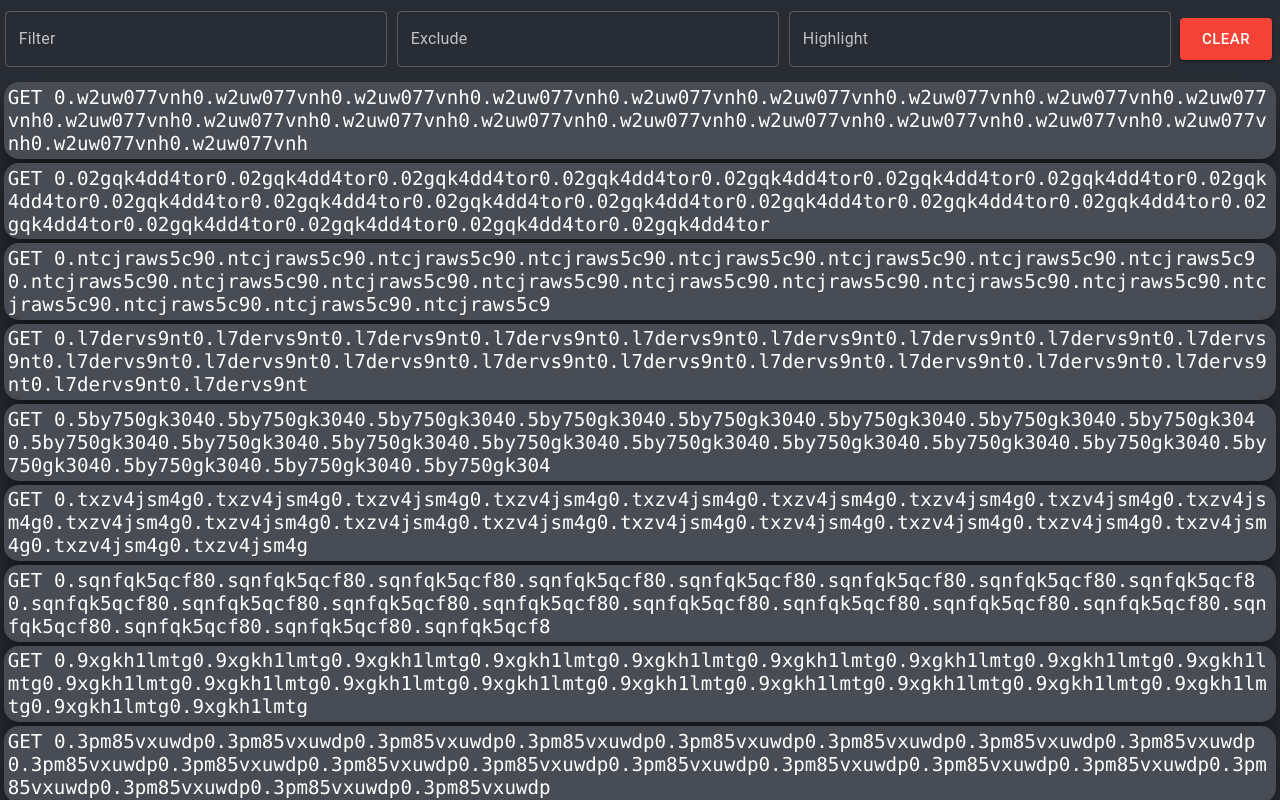
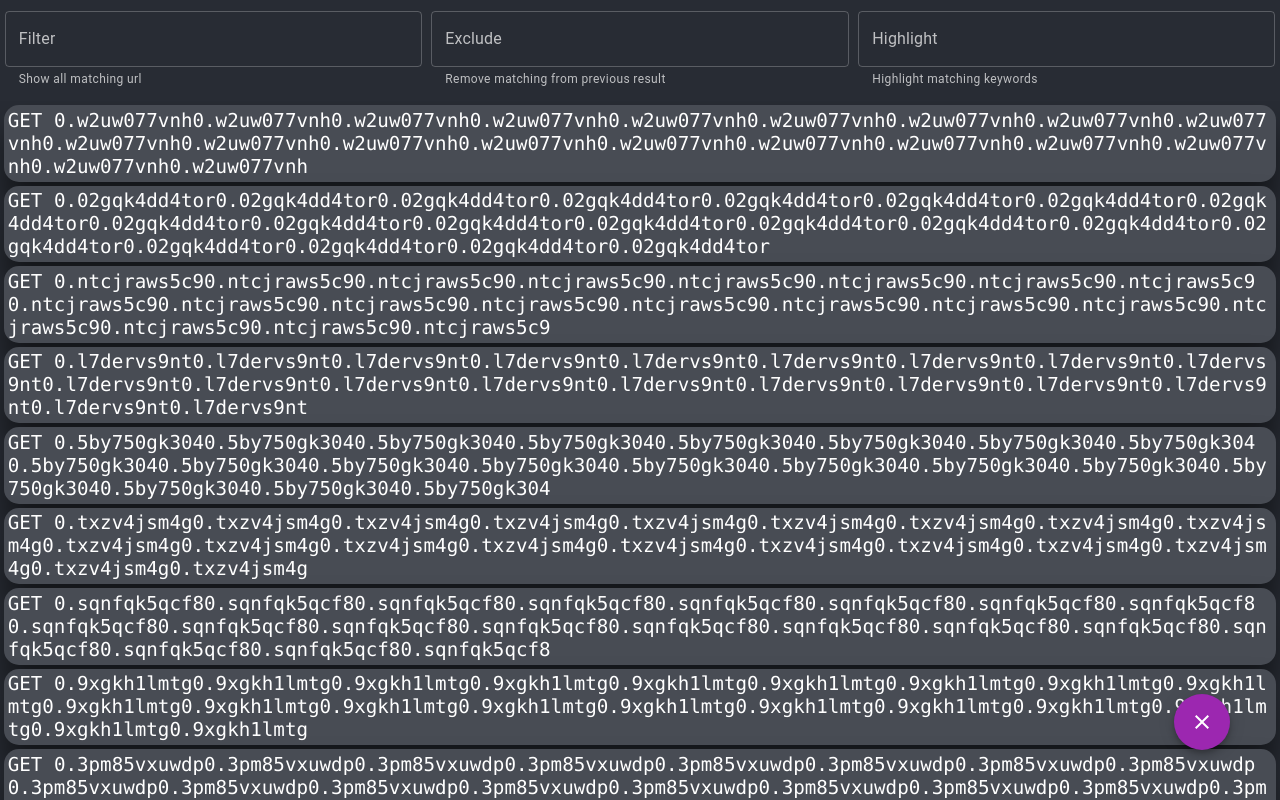
Before and after one commit to quantumsnowball/link-finder, a React (Create React App) app: page / in a window 1280 px wide. Built offline with nearby package versions, Linux system fonts and the light colour scheme.

Commit message:
feature: delete button use floating action button

```diff
--- a/package.json
+++ b/package.json
@@ -5,6 +5,7 @@
   "dependencies": {
     "@emotion/react": "^11.9.3",
     "@emotion/styled": "^11.9.3",
+    "@mui/icons-material": "^5.8.4",
     "@mui/material": "^5.9.0",
     "@testing-library/jest-dom": "^5.14.1",
     "@testing-library/react": "^13.0.0",
--- a/src/components/App.tsx
+++ b/src/components/App.tsx
@@ -3,6 +3,7 @@ import useArray from '../hooks/useArray';
 import useRegex from '../hooks/useRegex';
 import '../styles/App.css';
 import SearchBar from './SearchBar';
+import ClearButton from './ClearButton';
 import Link from './Link';
 import { Entry } from '../types/App'
 
@@ -40,6 +41,7 @@ function App() {
   return (
     <div className="app">
       <SearchBar setKeyword={setKeyword} setExclude={setExclude} setHighlight={setHighlight} setList={setEntries} />
+      <ClearButton setValue={setEntries} />
       <div className="main">
         {entries
           .filter((entry: Entry) => entry.url.match(keyword))
--- a/src/components/ClearButton.tsx
+++ b/src/components/ClearButton.tsx
@@ -1,26 +1,28 @@
 import Box from '@mui/material/Box';
-import Button from '@mui/material/Button';
+import Fab from '@mui/material/Fab';
+//@ts-ignore
+import ClearIcon from '@mui/icons-material/Clear';
 import { Entry } from '../types/App'
 
 
 interface ClearButtonProps {
-  label: string,
   setValue: React.Dispatch<React.SetStateAction<Entry[]>>
 }
 
-function ClearButton({ label, setValue }: ClearButtonProps) {
+function ClearButton({ setValue }: ClearButtonProps) {
   return (
     <Box sx={{
-      padding: '0rem .5rem 0rem .25rem'
+      position: 'fixed',
+      bottom: 50,
+      right: 50
     }}>
-      <Button
-        fullWidth
-        variant="contained"
-        color="error"
+      <Fab
+        color="secondary"
         size="large"
-        onClick={() => setValue([])}>
-        {label}
-      </Button>
+        onClick={() => setValue([])}
+      >
+        <ClearIcon />
+      </Fab>
     </Box>
   )
 }
--- a/src/components/SearchBar.tsx
+++ b/src/components/SearchBar.tsx
@@ -1,8 +1,7 @@
 import React from 'react'
-import '../styles/SearchBar.css'
 import { Entry } from '../types/App'
 import SearchField from './SearchField'
-import ClearButton from './ClearButton'
+import Box from "@mui/material/Box"
 import { createTheme, ThemeProvider } from "@mui/material/styles";
 
 
@@ -23,12 +22,16 @@ interface SearchBarProps {
 function SearchBar({ setKeyword, setExclude, setHighlight, setList }: SearchBarProps) {
   return (
     <ThemeProvider theme={theme}>
-      <div className="searchbar">
-        <SearchField label="Filter" setValue={setKeyword} />
-        <SearchField label="Exclude" setValue={setExclude} />
-        <SearchField label="Highlight" setValue={setHighlight} />
-        <ClearButton label="Clear" setValue={setList} />
-      </div>
+      <Box sx={{
+        display: 'flex',
+        flexWrap: 'nowrap',
+        justifyContent: 'flex-start',
+        alignItems: 'center',
+      }}>
+        <SearchField label="Filter" helper="Show all matching url" setValue={setKeyword} />
+        <SearchField label="Exclude" helper="Remove matching from previous result" setValue={setExclude} />
+        <SearchField label="Highlight" helper="Highlight matching keywords" setValue={setHighlight} />
+      </Box>
     </ThemeProvider>
   )
 }
--- a/src/styles/SearchBar.css
+++ /dev/null
@@ -1,29 +0,0 @@
-.searchbar {
-  display: flex;
-  flex-wrap: nowrap;
-  justify-content: flex-start;
-  align-items: center;
-  font-size: 1.5rem;
-  color: white;
-}
-
-.searchbar header {
-  padding: 0.5rem;
-  margin: 0.5rem;
-  font-size: 2rem;
-}
-
-/* .searchbar input { */
-/*   flex-grow: 1; */
-/*   font-size: 1.5rem; */
-/*   padding: 0.5rem 1.2rem; */
-/*   margin: 0.5rem; */
-/*   border-radius: 15px; */
-/* } */
-/* .searchbar button { */
-/*   font-size: 1.5rem; */
-/*   padding: 0.5rem 1.2rem; */
-/*   margin: 0.5rem; */
-/*   background-color: lime; */
-/*   border-radius: 15px; */
-/* } */
```
Also changed, not shown: 1 other file (tests, documents, lock files or other folders).
